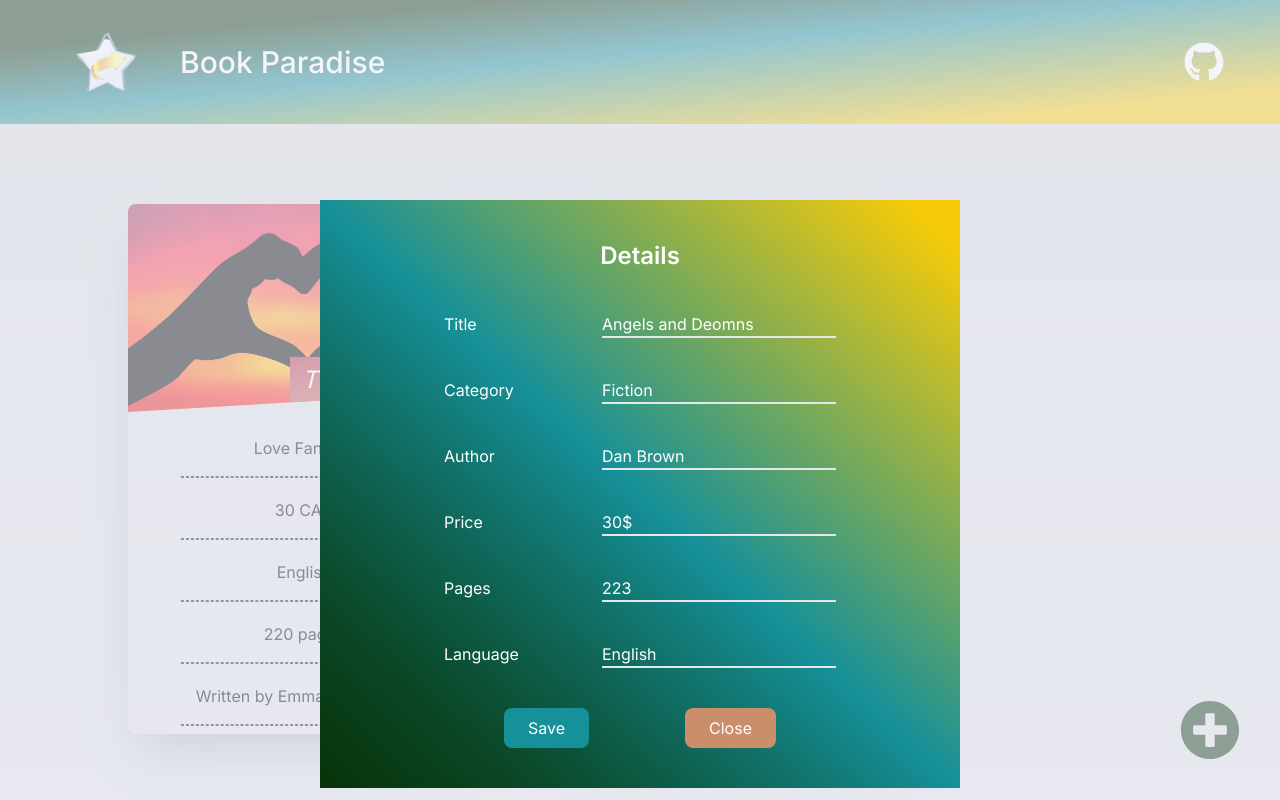
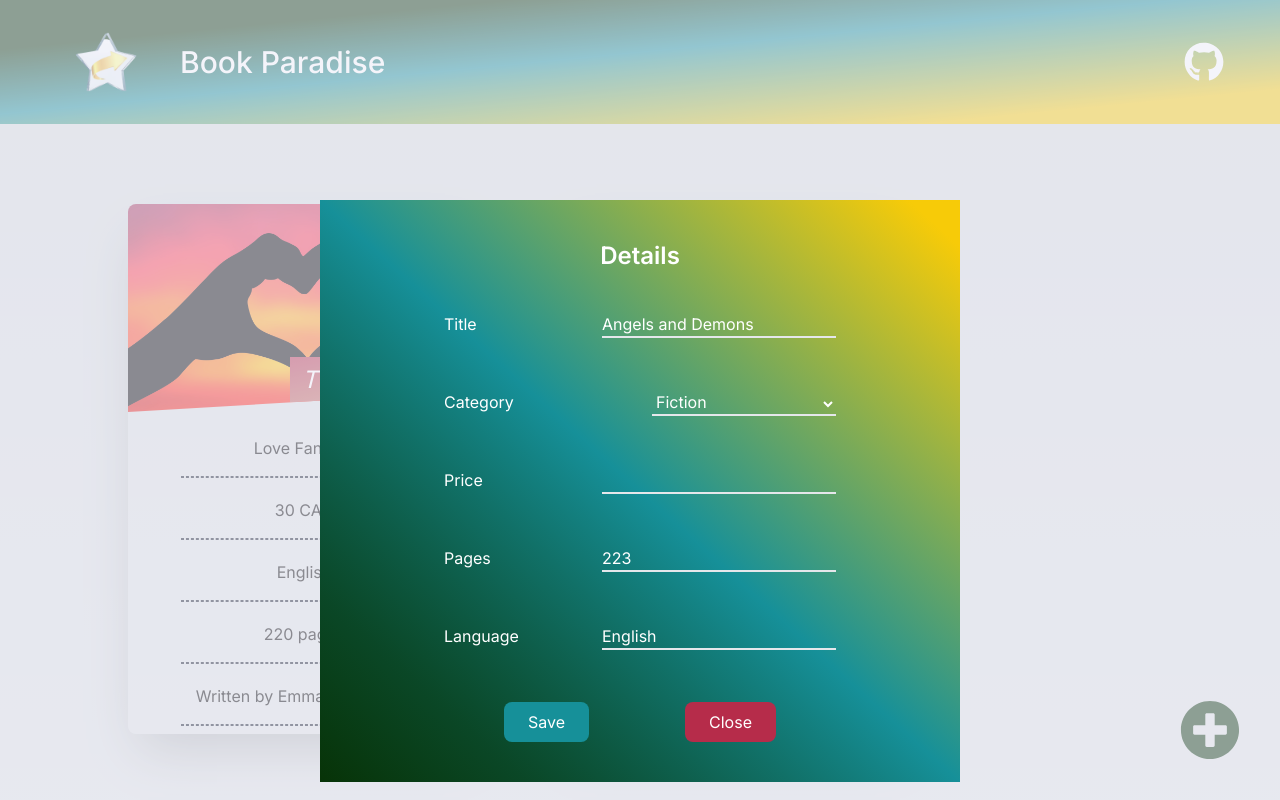
Before and after one commit to sandeep194920/BookStoreApp, a Next.js app: page / in a window 1280 px wide. Shown: the top 800 px of the page. Built offline with nearby package versions, Linux system fonts and the light colour scheme.

Commit message:
yup and formik validations added

```diff
--- a/package.json
+++ b/package.json
@@ -10,11 +10,13 @@
   },
   "dependencies": {
     "@reduxjs/toolkit": "^2.0.1",
+    "formik": "^2.4.5",
     "next": "14.0.4",
     "react": "^18",
     "react-dom": "^18",
     "react-icons": "^5.0.1",
-    "react-redux": "^9.1.0"
+    "react-redux": "^9.1.0",
+    "yup": "^1.3.3"
   },
   "devDependencies": {
     "@types/node": "^20",
--- a/src/app/globals.css
+++ b/src/app/globals.css
@@ -24,7 +24,6 @@
   --color-white: rgb(255, 255, 255);
   --color-green: rgb(7, 51, 7);
   --color-light-grey: rgba(235, 235, 245, 0.356);
-  --color-light-pink: rgb(202, 142, 106);
 }
 
 @media (prefers-color-scheme: dark) {
--- a/src/components/BookDetails.tsx
+++ b/src/components/BookDetails.tsx
@@ -1,68 +1,188 @@
-import React from 'react'
+import React, { useState } from 'react'
+import { useDispatch } from 'react-redux'
+import { Formik, Form, Field, ErrorMessage, FormikHelpers } from 'formik'
+import * as Yup from 'yup'
+import { hideModal } from '@/redux/features/app-slice'
+
+const validationSchema = Yup.object().shape({
+  title: Yup.string().required('Title is required'),
+  category: Yup.string().required('Category is required'),
+  author: Yup.string().required('Author is required'),
+  price: Yup.string().required('Price is required'),
+  pages: Yup.string().required('Pages is required'),
+  language: Yup.string().required('Language is required'),
+})
+
+interface FormValues {
+  title: string
+  category: string
+  author: string
+  price: string
+  pages: string
+  language: string
+}
+
+const initialValues: FormValues = {
+  title: 'Angels and Demons',
+  category: 'Fiction',
+  author: 'Dan Brown',
+  price: '30$',
+  pages: '223',
+  language: 'English',
+}
 
 function BookDetails() {
+  const dispatch = useDispatch()
+
+  // State variables
+  const [formData, setFormData] = useState<FormValues>(initialValues)
+
+  // Formik form submission handler
+  const handleFormSubmit = (
+    values: FormValues,
+    { resetForm }: FormikHelpers<FormValues>
+  ) => {
+    // Update state with form data
+    setFormData(values)
+
+    // Optionally reset the form after successful submission
+    resetForm()
+  }
+  const categories = [
+    'Fiction',
+    'Non-Fiction',
+    'Science Fiction',
+    'Mystery',
+    'Fantasy',
+  ]
+
   return (
+    <Formik
+      initialValues={formData}
+      validationSchema={validationSchema}
+      onSubmit={handleFormSubmit}
+    >
+      <Form>
         <section className="w-[90%] lg:w-[70%] m-auto">
-      <h2 className="text-2xl font-semibold text-center my-5 mb-10">Details</h2>
-      <form action="">
-        <div className="flex my-10 justify-between">
+          <h2 className="text-2xl font-semibold text-center my-5 mb-10">
+            Details
+          </h2>
+          {/* Title */}
+          <div className="my-10">
+            <div className="flex justify-between">
               <h3>Title</h3>
-          <input
+              <div>
+                <Field
                   type="text"
-            value="Angels and Deomns"
-            className="bg-transparent border-b-2 outline-none"
+                  name="title"
+                  className="bg-transparent border-b-2 outline-none mb-3"
+                />
+                <ErrorMessage
+                  name="title"
+                  component="div"
+                  className="text-pink-300"
                 />
               </div>
-        <div className="flex my-10 justify-between">
+            </div>
+          </div>
+
+          {/* Category */}
+          <div className="my-10">
+            <div className="flex justify-between">
               <h3>Category</h3>
-          <input
-            type="text"
-            value="Fiction"
-            className="bg-transparent border-b-2 outline-none"
+              <div>
+                <Field
+                  as="select"
+                  name="category"
+                  className="bg-transparent border-b-2 outline-none mb-3 w-[11.5rem]"
+                >
+                  {categories.map((category) => (
+                    <option key={category} value={category}>
+                      {category}
+                    </option>
+                  ))}
+                </Field>
+                <ErrorMessage
+                  name="category"
+                  component="div"
+                  className="text-pink-300"
                 />
               </div>
-        <div className="flex my-10 justify-between">
-          <h3>Author</h3>
-          <input
-            type="text"
-            value="Dan Brown"
-            className="bg-transparent border-b-2 outline-none"
+            </div>
+          </div>
+
+          {/* Price */}
+          <div className="my-10">
+            <div className="flex justify-between">
+              <h3>Price</h3>
+              <div>
+                <Field
+                  type="number"
+                  name="price"
+                  className="bg-transparent border-b-2 outline-none mb-3"
+                />
+                <ErrorMessage
+                  name="price"
+                  component="div"
+                  className="text-pink-300"
                 />
               </div>
-        <div className="flex my-10 justify-between">
-          <h3>Price</h3>
-          <input
+            </div>
+          </div>
+          {/* Pages */}
+          <div className="my-10">
+            <div className="flex justify-between">
+              <h3>Pages</h3>
+              <div>
+                <Field
                   type="text"
-            value="30$"
-            className="bg-transparent border-b-2 outline-none"
+                  name="pages"
+                  className="bg-transparent border-b-2 outline-none mb-3"
+                />
+                <ErrorMessage
+                  name="pages"
+                  component="div"
+                  className="text-pink-300"
                 />
               </div>
-        <div className="flex my-10 justify-between">
-          <h3>Pages</h3>
-          <input
+            </div>
+          </div>
+          {/* Language */}
+          <div className="my-10">
+            <div className="flex justify-between">
+              <h3>Language</h3>
+              <div>
+                <Field
                   type="text"
-            value="223"
-            className="bg-transparent border-b-2 outline-none"
+                  name="language"
+                  className="bg-transparent border-b-2 outline-none mb-3"
+                />
+                <ErrorMessage
+                  name="language"
+                  component="div"
+                  className="text-pink-300"
                 />
               </div>
-        <div className="flex my-10 justify-between">
-          <h3>Language</h3>
-          <input
-            type="text"
-            value="English"
-            className="bg-transparent border-b-2 outline-none"
-          />
             </div>
+          </div>
+          {/*  */}
           <div className="flex justify-center gap-24 my-5 mt-15">
-          <button className="bg-[var(--color-light-blue)] px-6 py-2 rounded-lg">
+            <button
+              type="submit"
+              className="bg-[var(--color-light-blue)] px-6 py-2 rounded-lg"
+            >
               Save
             </button>
-          <button className="bg-[var(--color-light-pink)] px-6 py-2 rounded-lg">
+            <button
+              onClick={() => dispatch(hideModal())}
+              className="bg-[var(--color-dark-pink)] px-6 py-2 rounded-lg"
+            >
               Close
             </button>
           </div>
-      </form>
         </section>
+      </Form>
+    </Formik>
   )
 }
 
```
Also changed, not shown: 1 other file (tests, documents, lock files or other folders). Lines whose indentation alone changed are shown as unchanged.
